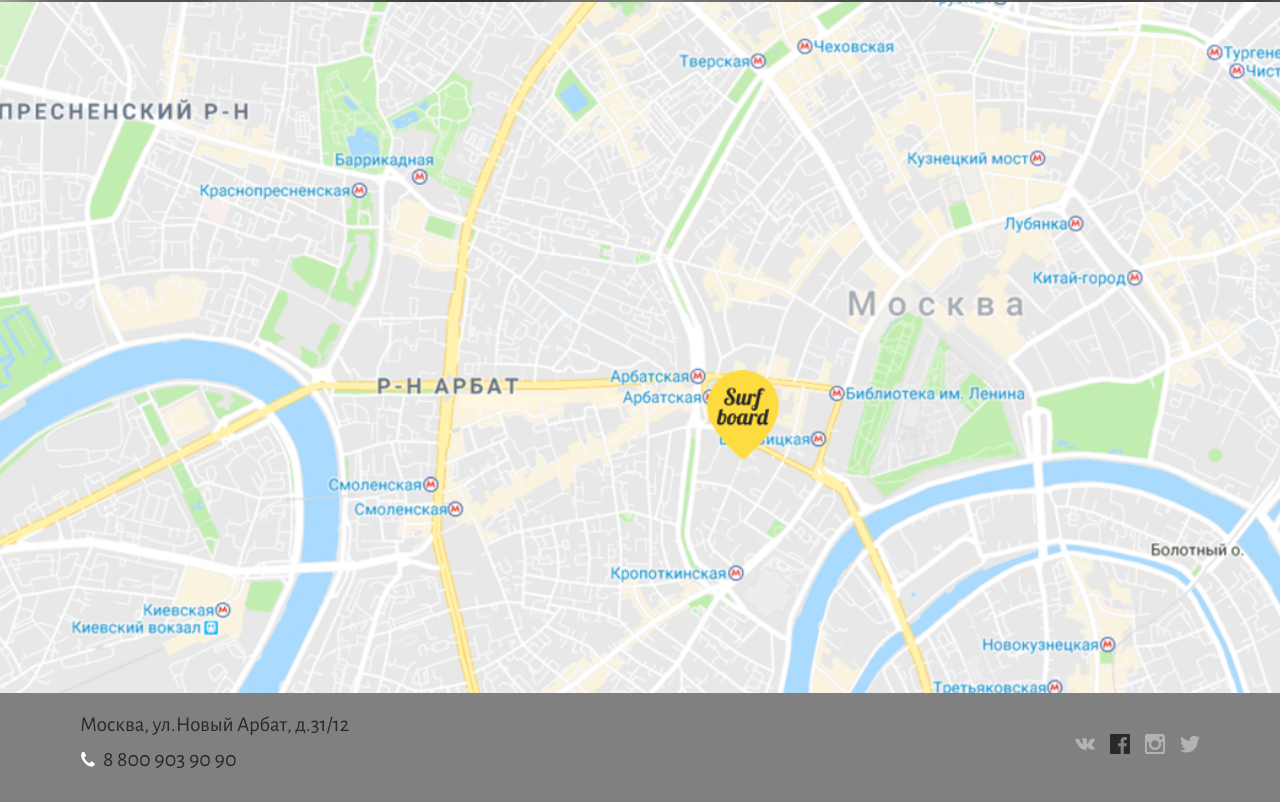
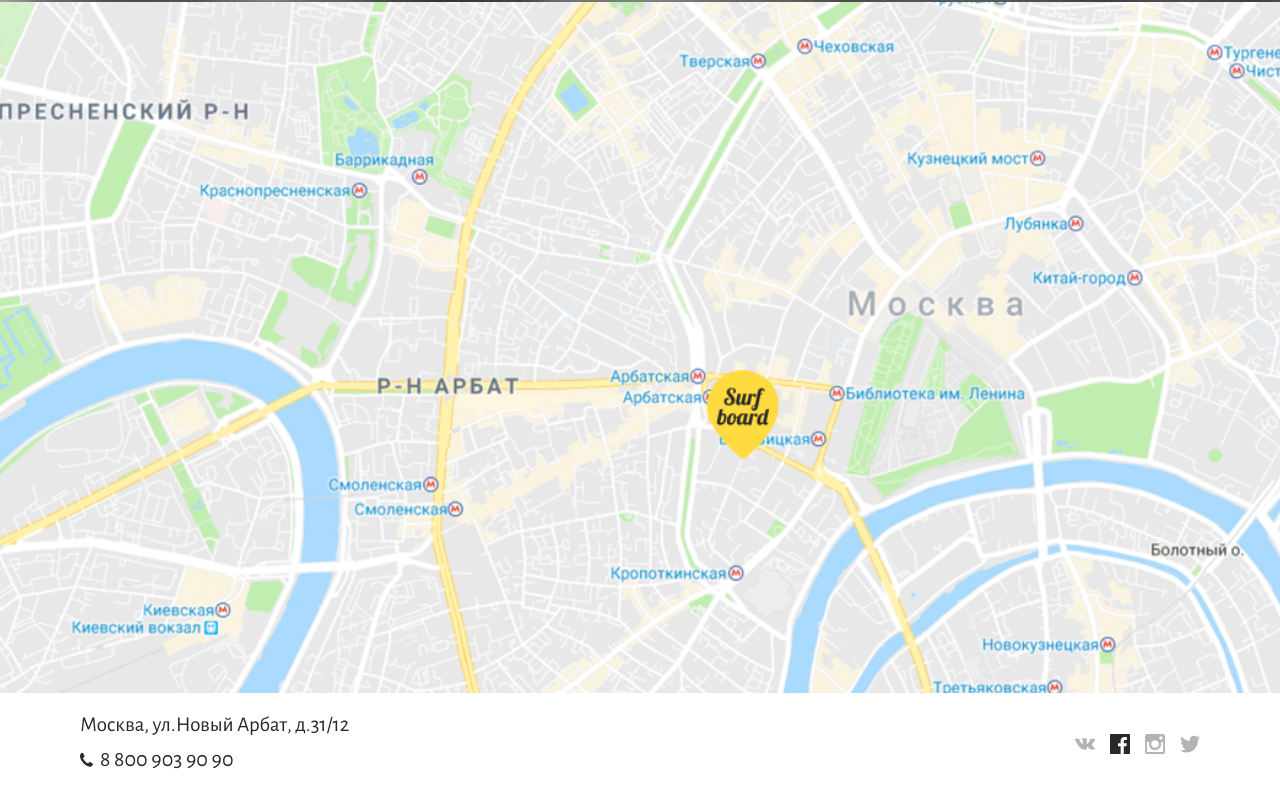
Before and after one commit to OlgaMakhrova/surfboard-LS, a plain HTML site: page index.html in a window 1280 px wide. Shown: the part 2898-3700 px from the top of the page. Drawn offline with nearby package versions, Linux system fonts and the light colour scheme.

Commit message:
add sprite

```diff
--- a/css/blocks/footer.scss
+++ b/css/blocks/footer.scss
@@ -2,13 +2,12 @@
   position: absolute;
   bottom: 0;
   max-width: 100%;
-  background: grey;
   font-size: rem(21px);
   &__row{
     display: flex;
     padding: rem(20px) rem(80px);
     min-height: rem(90px);
-      // background: #fff;
+      background: #fff;
     color: #292929;
     align-items: center;
   }
@@ -36,7 +35,13 @@
     justify-content: center;
     }
   }
-
+}
+.phone-icon{
+ display: block;
+ margin-right: 5px;
+ width: 15px;
+ height: 15px;
+  fill: #292929;
 }
 
 .social{
--- a/index.html
+++ b/index.html
@@ -265,11 +265,15 @@
                 <img />
                 <a href="tel:+788009039090" class="phone-number footer__phone-number">
                   <span class="phone-number__icon">
-                    <img
+                    <svg class="phone-icon">
+                      <use xlink:href="./sprite.svg#phone"></use>
+                    </svg>
+
+                    <!-- <img
                       src="./img/icon/phone.svg"
                       class="phone-number__icon-elem footer-icon-elem"
                       alt="phone"
-                    />
+                    /> -->
                   </span>
                   <span class="phone-number__text">8 800 903 90 90</span>
                 </a>
```
Also changed, not shown: main.css, sprite.svg (added).
